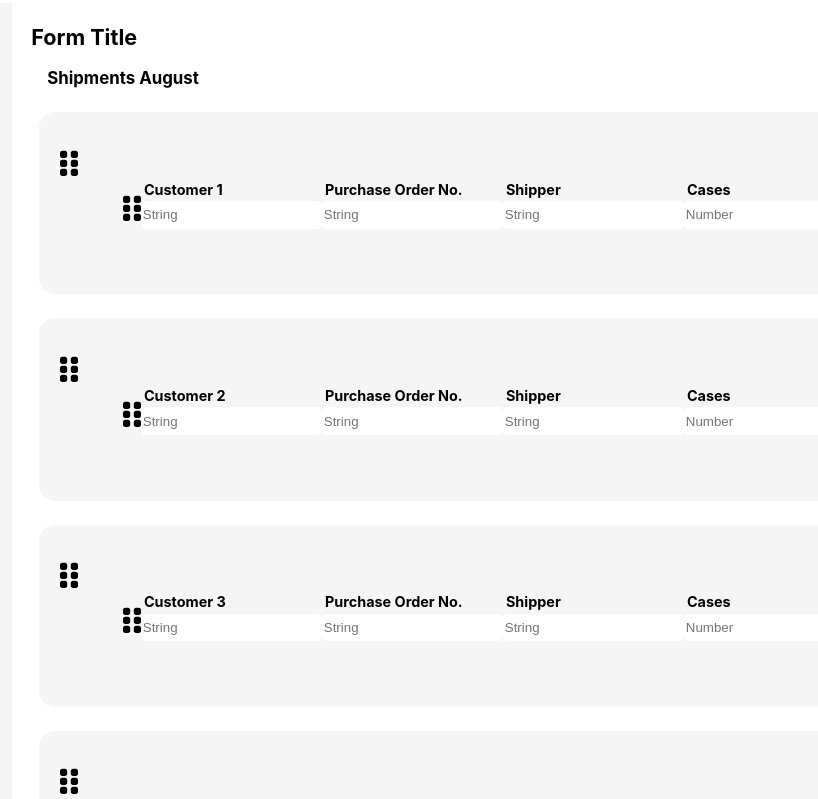
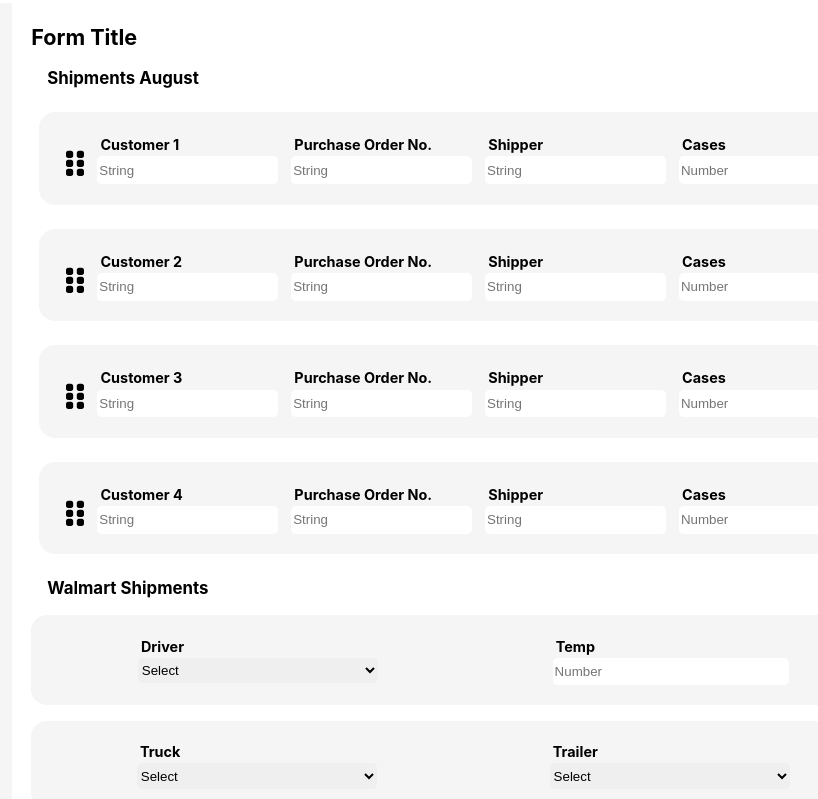
Before and after one commit to RiazCKhan/SR-front-end-test, a React (Create React App) app: page / in a window 1280 px wide. Shown: the top 799 px of the page, without its empty margins (180-998 px from the left). Built offline with nearby package versions, Linux system fonts and the light colour scheme.

Commit message:
add key to PurchaseList Map

```diff
--- a/src/components/Main.jsx
+++ b/src/components/Main.jsx
@@ -1,4 +1,4 @@
-import { useState} from "react"
+import { useState } from "react"
 import PurchaseList from "./PurchaseList"
 import ShipmentList from "./ShipmentList"
 import axios from "axios"
@@ -73,13 +73,8 @@ export default function Main() {
   }
 
   const purchaseItems = customerOrders.map((order, index) => (
-    <Droppable key={order.id} droppableId={order.id} index={index}>
-      {(provided) => (
-        <ul {...provided.droppableProps} ref={provided.innerRef}>
-          <Draggable key={order.id} draggableId={order.id} index={index}>
-            {(provided) => (
-              <li {...provided.draggableProps} {...provided.dragHandleProps} ref={provided.innerRef} className='purchase-card'> <FontAwesomeIcon icon={faGripVertical} size={"2x"} />
     <PurchaseList
+      key={order.id}
       setPurchaseData={setPurchaseData}
       customerName={customerName}
       handleChange={handleChange}
@@ -88,13 +83,6 @@ export default function Main() {
       customerOrders={customerOrders}
       setCustomerOrders={setCustomerOrders}
     />
-              </li>
-            )}
-          </Draggable>
-          {provided.placeholder}
-        </ul>
-      )}
-    </Droppable>
   ))
 
   return (
```
Lines whose indentation alone changed are shown as unchanged.
